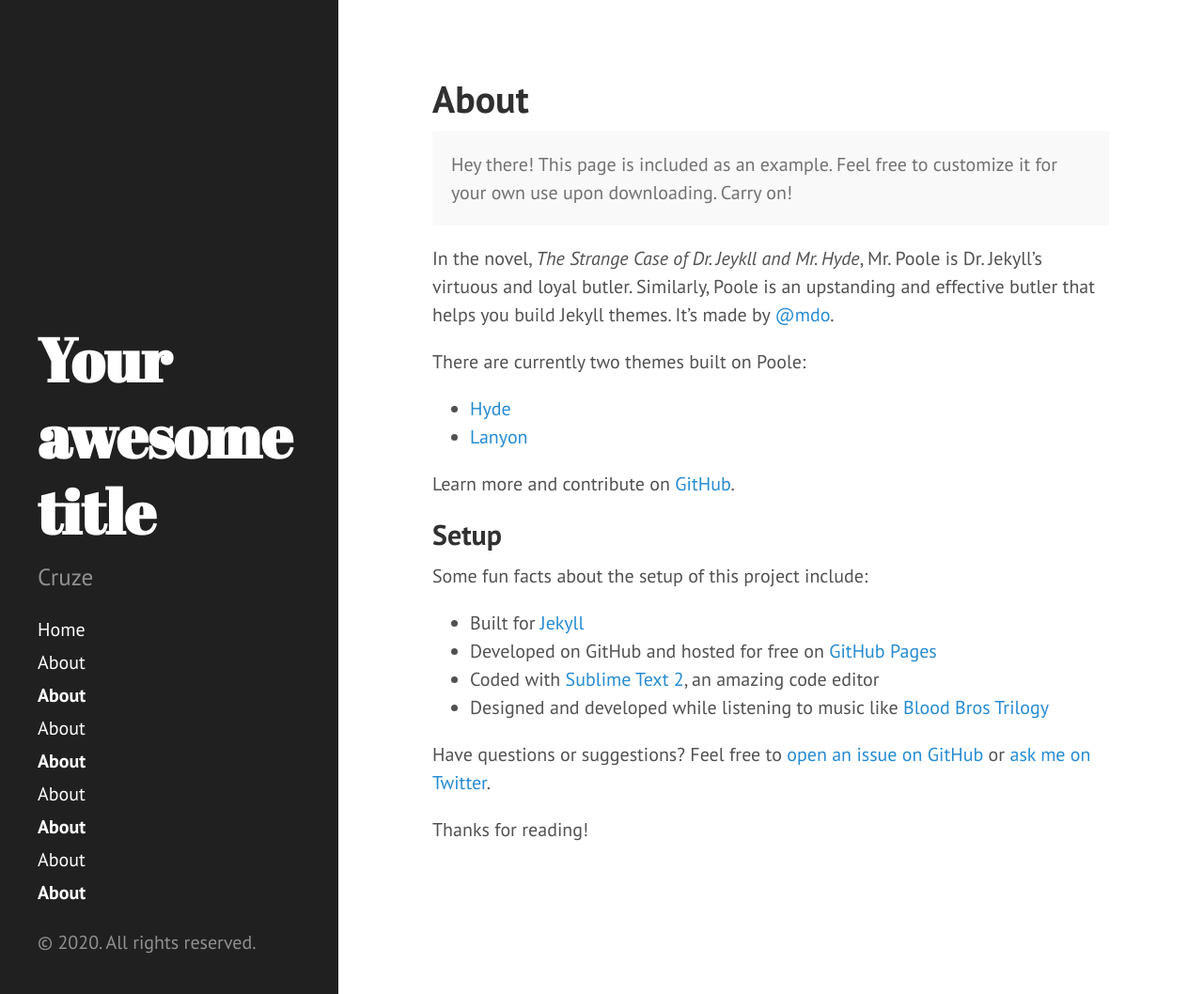
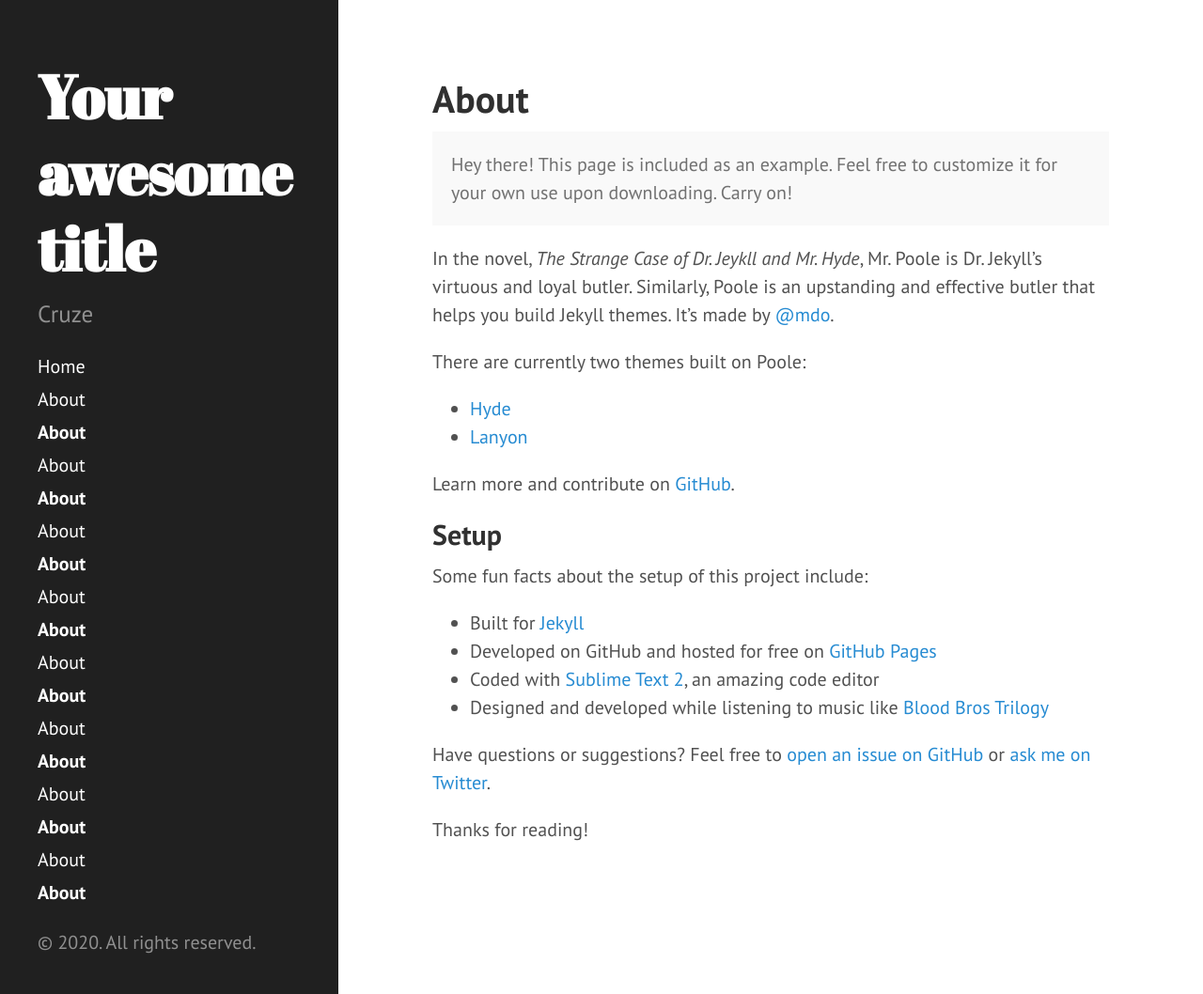
Before and after one commit to hukm/cruze.github.io, a Jekyll site: the page built from docs/about.md, in a window 1280 px wide and 1058 px high. Shown: the whole window at 94% size. Built offline with Jekyll 4.4.1, drawn with Linux system fonts in a browser that asks for light colours.

Commit message:
no message

```diff
--- a/docs/_includes/sidebar.html
+++ b/docs/_includes/sidebar.html
@@ -46,6 +46,34 @@
           {% endif %}
         {% endif %}
       {% endfor %}
+      {% for node in pages_list %}
+        {% if node.title != null %}
+          {% if node.layout == "page" %}
+            <a class="sidebar-nav-item{% if page.url == node.url %} active{% endif %}" href="{{ node.url }}">{{ node.title }}</a>
+          {% endif %}
+        {% endif %}
+      {% endfor %}
+      {% for node in pages_list %}
+        {% if node.title != null %}
+          {% if node.layout == "page" %}
+            <a class="sidebar-nav-item{% if page.url == node.url %} active{% endif %}" href="{{ node.url }}">{{ node.title }}</a>
+          {% endif %}
+        {% endif %}
+      {% endfor %}
+      {% for node in pages_list %}
+        {% if node.title != null %}
+          {% if node.layout == "page" %}
+            <a class="sidebar-nav-item{% if page.url == node.url %} active{% endif %}" href="{{ node.url }}">{{ node.title }}</a>
+          {% endif %}
+        {% endif %}
+      {% endfor %}
+      {% for node in pages_list %}
+        {% if node.title != null %}
+          {% if node.layout == "page" %}
+            <a class="sidebar-nav-item{% if page.url == node.url %} active{% endif %}" href="{{ node.url }}">{{ node.title }}</a>
+          {% endif %}
+        {% endif %}
+      {% endfor %}
 
 
     </nav>
```
